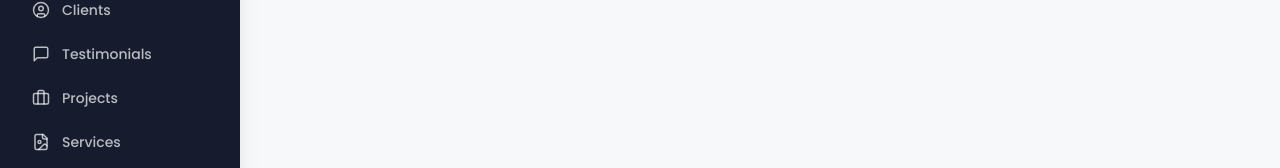
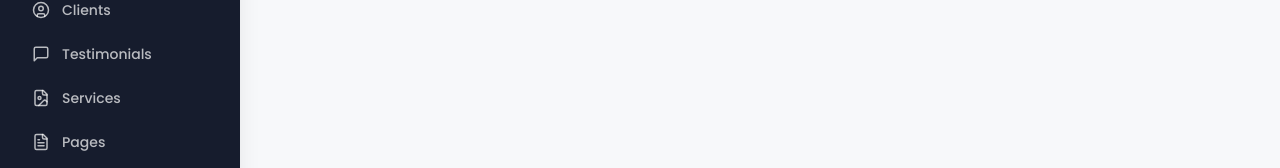
Before and after one commit to manjeet448/kitchen, a Next.js app: page /admin/categories in a window 1280 px wide. Shown: the part 475-643 px from the top of the page. Built offline with nearby package versions, Linux system fonts and the light colour scheme; no server answers; the database is empty.

Commit message:
style: remove Projects option from admin sidebar

```diff
--- a/components/admin/AdminSidebar.tsx
+++ b/components/admin/AdminSidebar.tsx
@@ -19,7 +19,6 @@ const menuItems = [
   { label: 'Content Management' },
   { icon: UserCircle, label: 'Clients', href: '/admin/clients' },
   { icon: MessageSquare, label: 'Testimonials', href: '/admin/testimonials' },
-  { icon: Briefcase, label: 'Projects', href: '/admin/projects' },
   { icon: FileImage, label: 'Services', href: '/admin/services' },
   { icon: FileText, label: 'Pages', href: '/admin/pages' },
   { label: 'Settings' },
```
